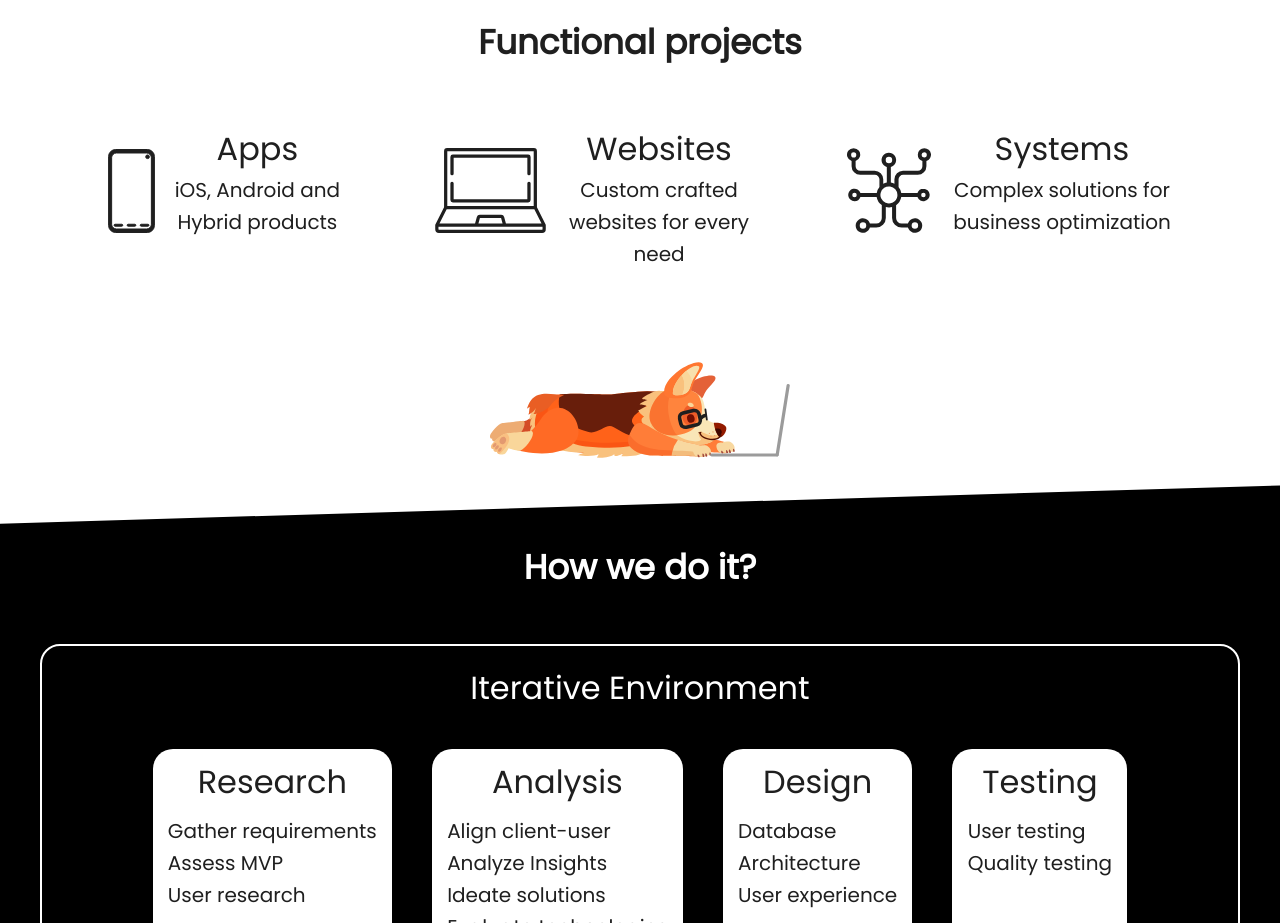
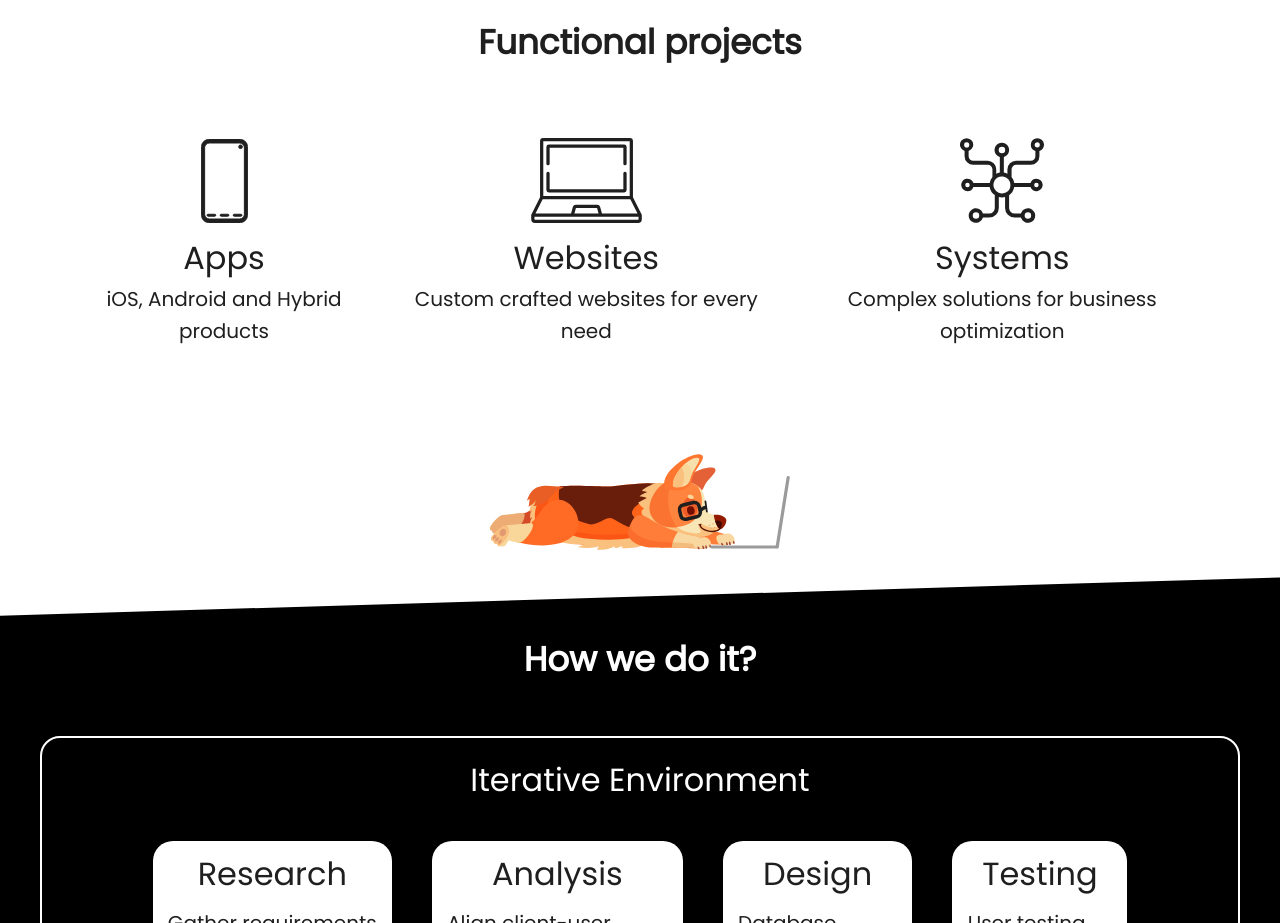
Before and after one commit to corgidevs/corgidevs.github.io, a plain HTML site: page index.html in a window 1280 px wide. Shown: the part 820-1743 px from the top of the page. Drawn offline with Linux system fonts and the light colour scheme.

Commit message:
Fix flex row

```diff
--- a/css/style.css
+++ b/css/style.css
@@ -448,7 +448,6 @@ footer a {
     top: initial;
     left: initial;
     /* end Edge support stuff */
-
     grid-column: 3 / 4;
     display: flex;
     justify-content: flex-end;
@@ -506,21 +505,6 @@ footer a {
     justify-content: space-between;
   }
 
-  .solution {
-    margin: 1.25em 1.875em;
-    display: flex;
-  }
-
-  .solution-content {
-    flex: 1 1 auto;
-  }
-
-  .solution-img {
-    object-fit: contain;
-    margin: 1.25em .5em;
-    align-self: flex-start
-  }
-
   #process-showcase {
     -webkit-clip-path: polygon(0 3vw,100% 0,100% 100%,0 100%);
     clip-path: polygon(0 3vw,100% 0,100% 100%,0 100%);
```
